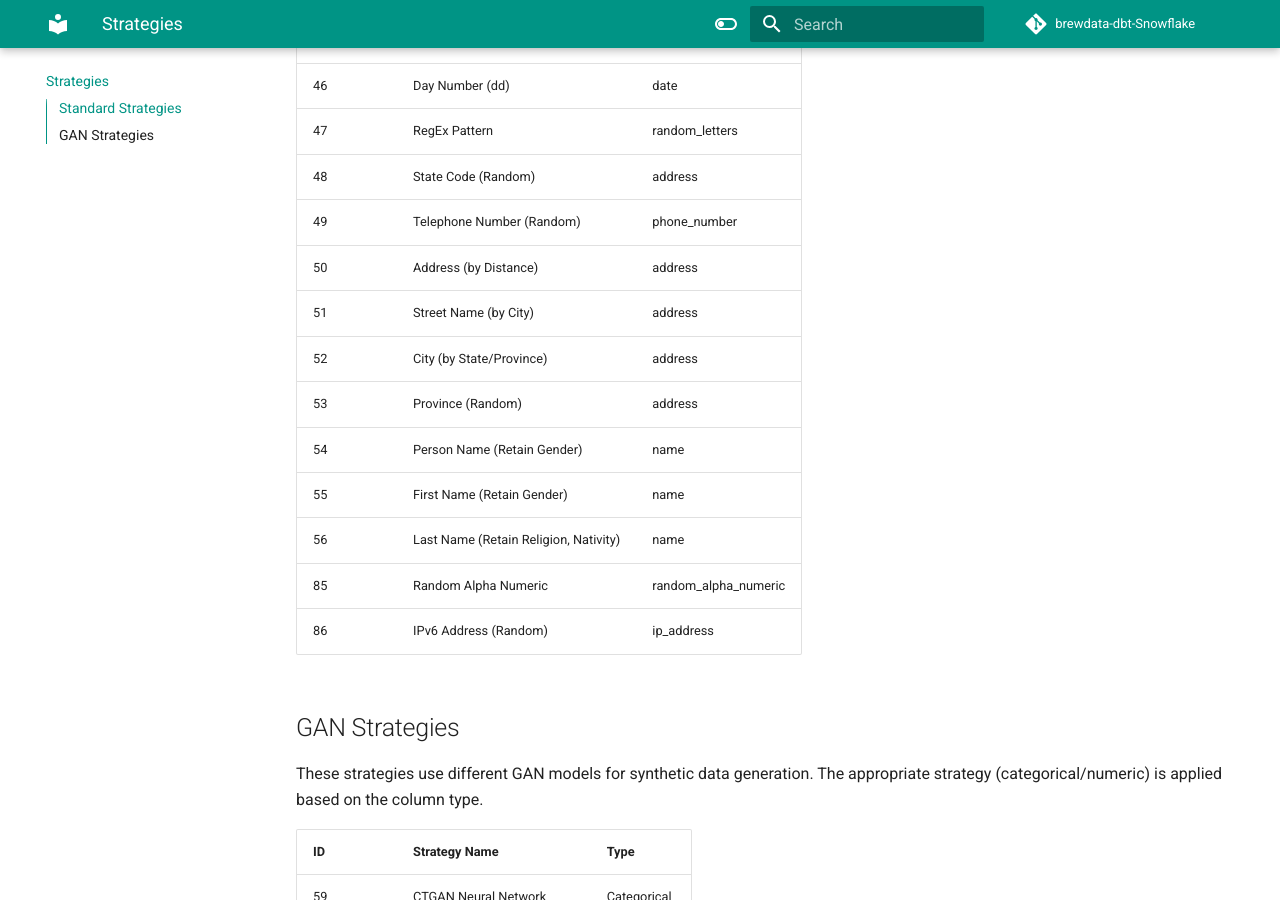
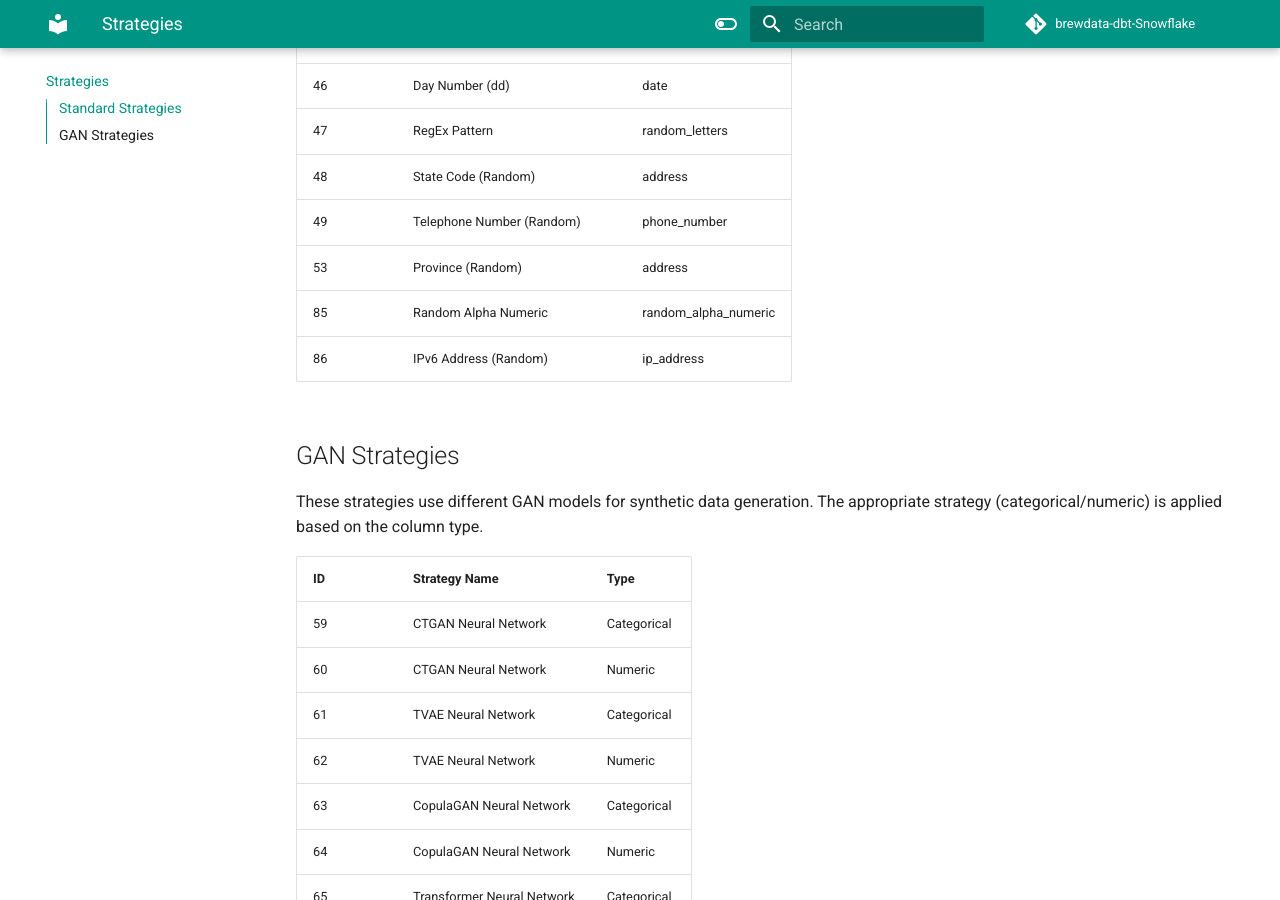
Before and after one commit to brewdata/BrewData-DBT-Snowflakes, an MkDocs documentation site: the page built from docs/strategies.md, in a window 1280 px wide and 900 px high, scrolled down 2171 px. Built offline with MkDocs 1.6.1 and Material for MkDocs 9.7.7, drawn with Linux system fonts in a browser that asks for light colours; comment, search, counter and statistics services are not loaded.

Commit message:
doc updated

```diff
--- a/docs/strategies.md
+++ b/docs/strategies.md
@@ -50,13 +50,7 @@
 | 47 | RegEx Pattern | random_letters |
 | 48 | State Code (Random) | address |
 | 49 | Telephone Number (Random) | phone_number |
-| 50 | Address (by Distance) | address |
-| 51 | Street Name (by City) | address |
-| 52 | City (by State/Province) | address |
 | 53 | Province (Random) | address |
-| 54 | Person Name (Retain Gender) | name |
-| 55 | First Name (Retain Gender) | name |
-| 56 | Last Name (Retain Religion, Nativity) | name |
 | 85 | Random Alpha Numeric | random_alpha_numeric |
 | 86 | IPv6 Address (Random) | ip_address |
 
```
Also changed, not shown: brewdata-DBT/readme.md (+0 -6 lines).
